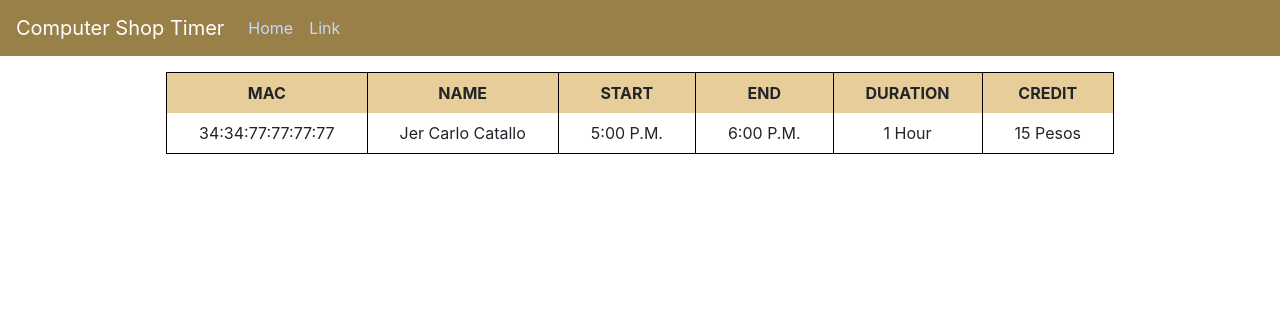
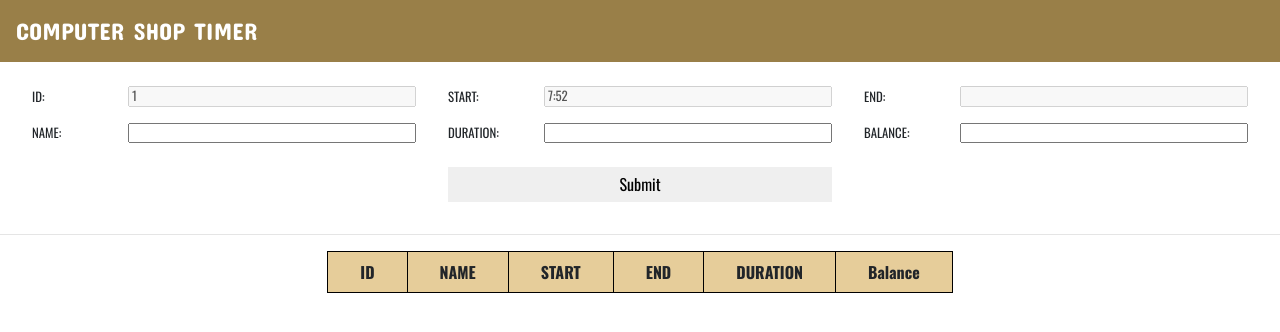
Before and after one commit to rojerthat07/InternetCafeTimer, an Angular app: page / in a window 1280 px wide. Shown: the top 332 px of the page. Built offline with nearby package versions, Linux system fonts and the light colour scheme.

Commit message:
form
disabled: id,start and end,
formating 12 hour format,
leading zeroes in the minutes,
2 way data binding initialize

```diff
--- a/src/app/app.component.html
+++ b/src/app/app.component.html
@@ -5,12 +5,7 @@
     </button>
     <div class="collapse navbar-collapse" id="collapsibleNavbar">
       <ul class="navbar-nav">
-        <li class="nav-item">
-          <a class="nav-link" href="#">Home</a>
-        </li>
-        <li class="nav-item">
-          <a class="nav-link" href="#">Link</a>
-        </li>
+
       </ul>
     </div>
   </nav>
--- a/src/app/app.module.ts
+++ b/src/app/app.module.ts
@@ -4,6 +4,7 @@ import { NgModule } from '@angular/core';
 import { AppRoutingModule } from './app-routing.module';
 import { AppComponent } from './app.component';
 import { TimerSectionComponent } from './timer-section/timer-section.component';
+import {FormsModule} from '@angular/forms'
 
 @NgModule({
   declarations: [
@@ -12,7 +13,8 @@ import { TimerSectionComponent } from './timer-section/timer-section.component';
   ],
   imports: [
     BrowserModule,
-    AppRoutingModule
+    AppRoutingModule,
+    FormsModule
   ],
   providers: [],
   bootstrap: [AppComponent]
--- a/src/app/timer-section/timer-section.component.html
+++ b/src/app/timer-section/timer-section.component.html
@@ -1,19 +1,50 @@
+<form #inputForm="ngForm" class="form">
 
+
+    <div class="form__grouping">
+        <label class="form__label" for="">ID: </label>
+        <input [(ngModel)]="formId" disabled name="id" class="form__input" type="number" >
+    </div>
+    <div class="form__grouping">
+        <label class="form__label" for="">START: </label>
+        <input [(ngModel)]="formStart" disabled  name="start" class="form__input" type="text">
+    </div>
+    <div class="form__grouping">
+        <label class="form__label" for="">END: </label>
+        <input [(ngModel)]="formEnd" disabled  name="end" class="form__input" type="text">
+    </div>
+    <div class="form__grouping">
+        <label class="form__label" for="">NAME: </label>
+        <input [(ngModel)]="formName" name="name" class="form__input" type="text">
+    </div>
+
+
+    <div class="form__grouping">
+        <label class="form__label" for="">DURATION: </label>
+        <input [(ngModel)]="formDuration"  name="duration" class="form__input" type="text">
+    </div>
+    <div class="form__grouping">
+        <label class="form__label" for="">BALANCE: </label>
+        <input [(ngModel)]="formBalance"  name="balance" class="form__input" type="text">
+    </div>
+    <button (click)="onFormSubmit()" class="form__submit" type="submit">Submit</button>
+</form>
+<hr>
 <table class="timer-table">
     <tr class="timer-row">
-        <th class="timer-heading">MAC</th>
+        <th class="timer-heading">ID</th>
         <th class="timer-heading">NAME</th>
         <th class="timer-heading">START</th>
         <th class="timer-heading">END</th>
         <th class="timer-heading">DURATION</th>
-        <th class="timer-heading">CREDIT</th>
+        <th class="timer-heading">Balance</th>
     </tr>
-    <tr class="timer-row">
-        <td class="timer-data">34:34:77:77:77:77</td>
-        <td class="timer-data">Jer Carlo Catallo</td>
-        <td class="timer-data">5:00 P.M.</td>
-        <td class="timer-data">6:00 P.M.</td>
-        <td class="timer-data">1 Hour</td>
-        <td class="timer-data">15 Pesos</td>
+    <tr class="timer-row" *ngFor="let input of inputs">
+        <td class="timer-data"> {{input.id}}</td>
+        <td class="timer-data">{{input.name}}</td>
+        <td class="timer-data">{{input.start}}</td>
+        <td class="timer-data">{{input.end}}</td>
+        <td class="timer-data">{{input.duration}}</td>
+        <td class="timer-data">{{input.balance}}</td>
     </tr>
 </table>
--- a/src/app/timer-section/timer-section.component.ts
+++ b/src/app/timer-section/timer-section.component.ts
@@ -5,11 +5,38 @@ import { Component, OnInit } from '@angular/core';
   templateUrl: './timer-section.component.html',
   styleUrls: ['./timer-section.component.scss']
 })
-export class TimerSectionComponent implements OnInit {
+export class TimerSectionComponent {
 
   constructor() { }
 
-  ngOnInit(): void {
+  //Date and time
+  public date:any = new Date();
+  public hours12Format:string = (this.date.getHours() > 12 ?  this.date.getHours() - 12 : this.date.getHours() );
+
+
+
+
+  //to diplay minutes with leading zeroes
+seconds_with_leading_zeros =(date = this.date) =>{
+  return (date.getMinutes() < 10 ? '0' : '') + date.getMinutes();
+}
+
+  //Forms Input 2 way data binding
+  public formId:number = 1;
+  public formName:string;
+  public formStart:string =  `${this.hours12Format}:${this.seconds_with_leading_zeros()}`;
+  public formEnd:string;
+  public formDuration:string;
+  public formBalance:string;
+
+  public inputs:any[] = []
+
+
+
+  onFormSubmit = () =>{
+    this.inputs.push({id:this.formId,name:this.formName,start:this.formStart,end:this.formEnd,duration:this.formDuration,balance:this.formBalance});
+    this.formId++;
+
   }
 
 }
--- a/src/styles/2-base/_global.scss
+++ b/src/styles/2-base/_global.scss
@@ -0,0 +1,3 @@
+body{
+    font-family:font("font3");
+}
--- a/src/styles/3-layout/_navigation.scss
+++ b/src/styles/3-layout/_navigation.scss
@@ -1,13 +1,18 @@
 .navbar{
     background-color: $color5;
     .navbar-brand{
-
+        font-family: font("font6");
+        text-transform: uppercase;
+        font-size: 1.5em;
     }
 
     .navbar-nav{
+        margin-left: auto;
         .nav-item{
             .nav-link{
-                color:$color1;
+                font-family: font("font3");
+                color:white;
+                text-transform: lowercase;
             }
         }
     }
--- a/src/styles/4-modules/_4-modules.scss
+++ b/src/styles/4-modules/_4-modules.scss
@@ -1 +1,2 @@
-@import './tables'
+@import './tables';
+@import './forms'
--- /dev/null
+++ b/src/styles/4-modules/_forms.scss
@@ -0,0 +1,34 @@
+.form{
+    display: grid;
+    grid-template-columns: 1fr 1fr 1fr;
+    justify-content: center;
+    align-items: center;
+    align-content: center;
+    margin:1em;
+    .form__grouping{
+        display: grid;
+        grid-template-columns: 3fr 9fr;
+        justify-content: center;
+        align-items: center;
+        align-content: center;
+
+        padding:.5em 1em;
+        .form__input{
+            font-size: .8em;
+        }
+        .form__label{
+            font-size: .8em;
+           margin: auto 0;
+
+        }
+    }
+    .form__submit{
+     margin: 1em;
+        padding:.5em 1em;
+        border: none;
+        grid-column: 2;
+        &:hover{
+            background-color: rgb(200, 200, 200);
+        }
+    }
+}
--- a/src/styles/4-modules/_tables.scss
+++ b/src/styles/4-modules/_tables.scss
@@ -13,6 +13,9 @@
         .timer-data{
             border-right: 1px solid black;
             padding:0.5em 2em;
+            font-weight: lighter;
+            font-family: font("font7");
+            text-transform: uppercase;
         }
     }
     .timer-row:nth-child(odd){
```
